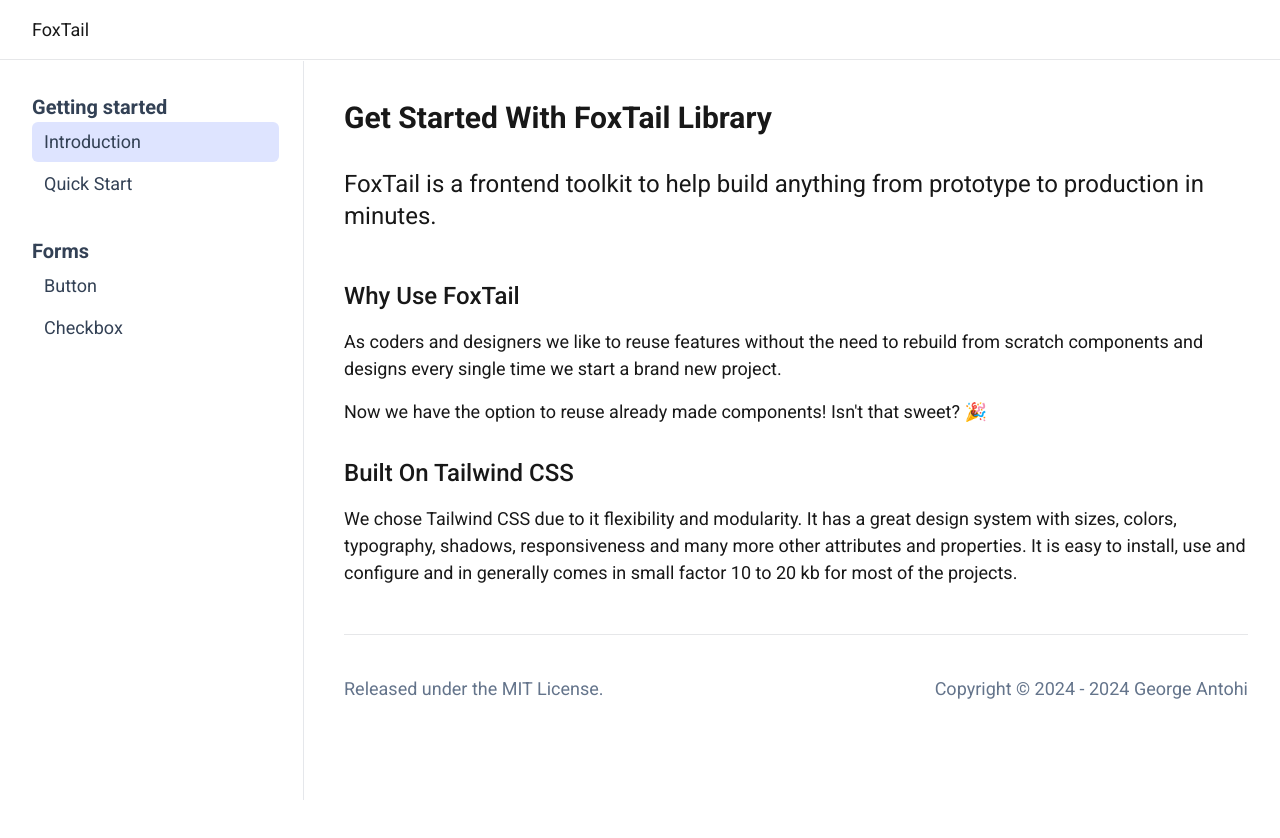
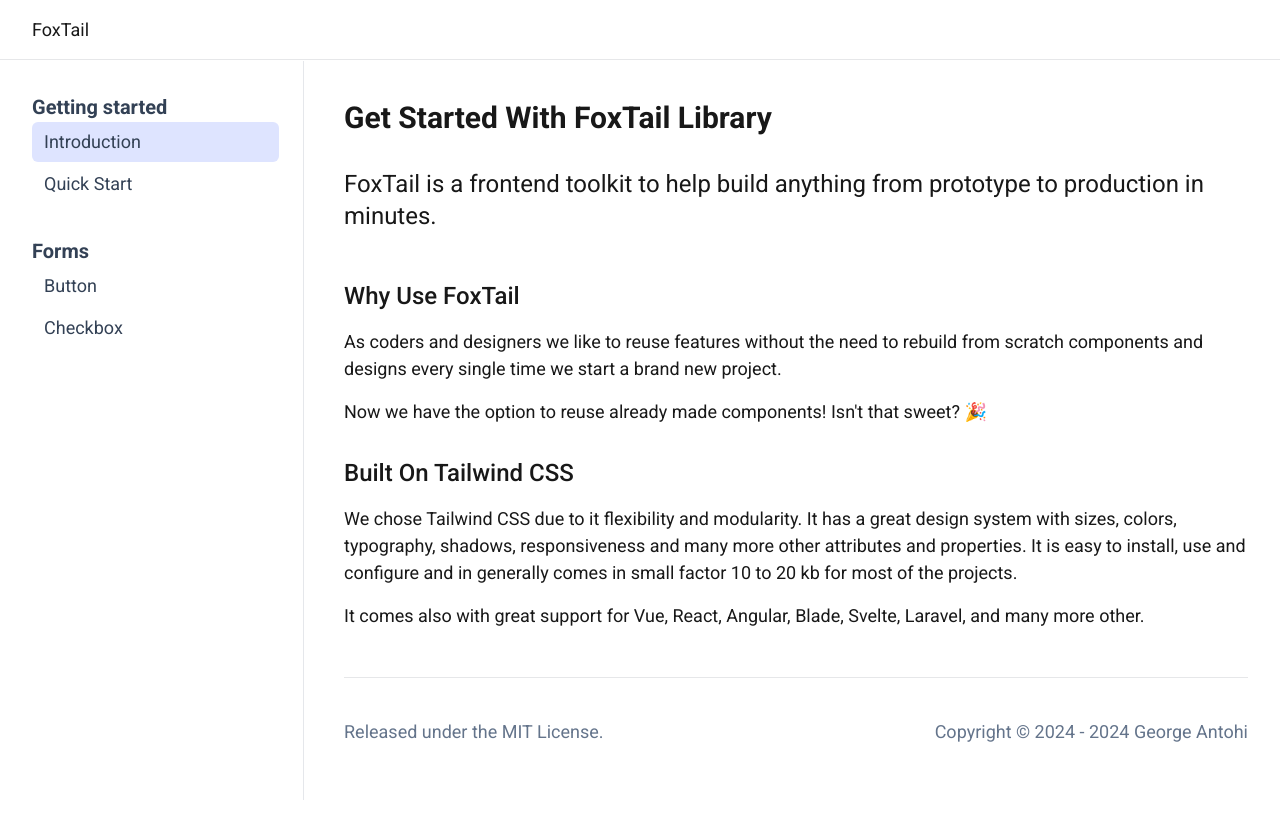
Before and after one commit to sg1asgard/vuefoxtail, a Vue app: page /getting-started/introduction in a window 1280 px wide. Shown: the top 838 px of the page. Before the commit the page ends 814 px from the top, so only its background shows below. Built offline with nearby package versions, Linux system fonts and the light colour scheme; what @highlightjs/vue-plugin would draw is missing.

Commit message:
general info

```diff
--- a/src/views/getting-started/IntroductionView.vue
+++ b/src/views/getting-started/IntroductionView.vue
@@ -33,6 +33,11 @@
           properties. It is easy to install, use and configure and in generally comes in small
           factor 10 to 20 kb for most of the projects.
         </p>
+
+        <p>
+          It comes also with great support for Vue, React, Angular, Blade, Svelte, Laravel, and many
+          more other.
+        </p>
       </section>
     </MainPart>
   </MainLayout>
```
